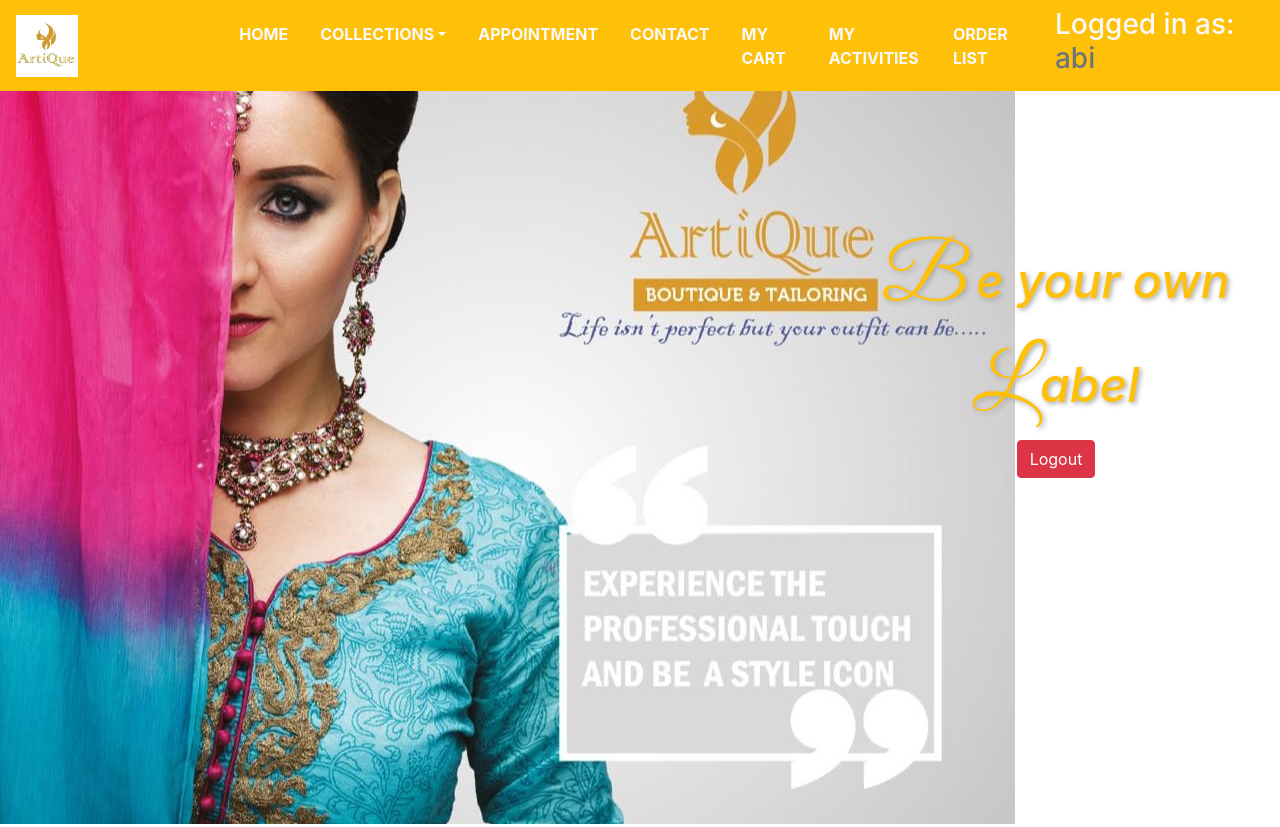
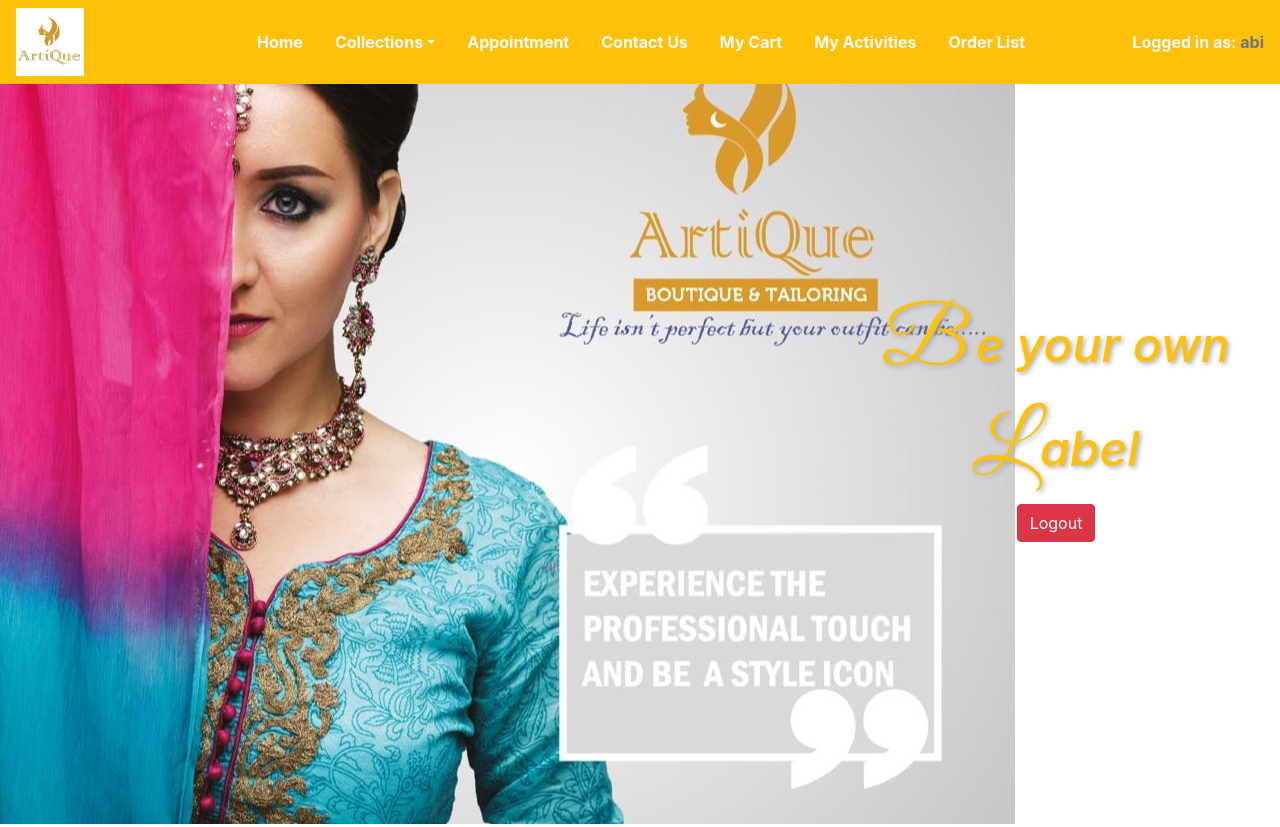
Before and after one commit to artique2020/ArtiquePortfolio, a Django app: page /artiquehome/ in a window 1280 px wide. Shown: the top 827 px of the page. Run offline with Django 3.2, Linux system fonts and the light colour scheme; a user stored in the database is signed in; data comes from the database, SQL or seed files in the repository; both versions use the stored data as it was after the commit; some libraries are stand-ins or nearby versions.

Commit message:
chnages given by sheetal

```diff
--- a/ArtiqueApp/forms.py
+++ b/ArtiqueApp/forms.py
@@ -10,4 +10,4 @@ class AppointForm(ModelForm):
 class SubscribeForm(ModelForm):
      class Meta:
         model = subscriber
-        fields = ['name', 'emailid','send_info']
+        fields = ['name', 'emailid','send_info','mobile']
--- a/ArtiqueApp/models.py
+++ b/ArtiqueApp/models.py
@@ -63,6 +63,7 @@ class subscriber(models.Model):
     name = models.CharField(max_length=500)
     emailid = models.CharField(max_length=500)
     send_info = models.BooleanField()
+    mobile = models.CharField(max_length=500,null= True)
 
     def __str__(self):
         return self.emailid
--- a/ArtiqueApp/templates/Base.html
+++ b/ArtiqueApp/templates/Base.html
@@ -48,37 +48,37 @@ footer{
 
         <div class="collapse navbar-collapse justify-content-between" id="nav">
             <ul class="navbar-nav">
-                <li class="nav-item"><a class="nav-link text-light text-uppercase font-weight-bold px-3" href="{% url 'artiquehome' %}">Home</a></li>
+                <li class="nav-item"><a class="nav-link text-light  font-weight-bold px-3" href="{% url 'artiquehome' %}">Home</a></li>
                 <li class="nav-item dropdown">
-                    <a class="nav-link text-light text-uppercase font-weight-bold px-3 dropdown-toggle" data-toggle="dropdown" role="menu" aria-haspopup="true" data-target="#navToggleCommercial" href="#">Collections</a>
+                    <a class="nav-link text-light  font-weight-bold px-3 dropdown-toggle" data-toggle="dropdown" role="menu" aria-haspopup="true" data-target="#navToggleCommercial" href="#">Collections</a>
                     <div class="dropdown-menu bg-warning" id="navToggleCommercial">
                          {% for prd in prodtyp%}
                         <a class="dropdown-item text-light"  href="{% url 'ourcollection' prd.id %}">{{ prd.name }}</a>
                         {% endfor %}
                     </div>
                 </li>
-                <li class="nav-item"><a class="nav-link text-light text-uppercase font-weight-bold px-3" href="{% url 'appointment' %}">Appointment</a></li>
-                <li class="nav-item"><a class="nav-link text-light text-uppercase font-weight-bold px-3" href="{% url 'contactus' %}">Contact</a></li>
+                <li class="nav-item"><a class="nav-link text-light  font-weight-bold px-3" href="{% url 'appointment' %}">Appointment</a></li>
+                <li class="nav-item"><a class="nav-link text-light  font-weight-bold px-3" href="{% url 'contactus' %}">Contact Us</a></li>
                 {% if user.is_authenticated %}
-                  <li class="nav-item"><a class="nav-link text-light text-uppercase font-weight-bold px-3" href="{% url 'mycart' 0 %}">My Cart</a></li>
+                  <li class="nav-item"><a class="nav-link text-light  font-weight-bold px-3" href="{% url 'mycart' 0 %}">My Cart</a></li>
                 {% endif%}
                 {% if user.is_authenticated  %}
-                  <li class="nav-item"><a class="nav-link text-light text-uppercase font-weight-bold px-3" href="{% url 'myactivities' %}">My Activities</a></li>
+                  <li class="nav-item"><a class="nav-link text-light  font-weight-bold px-3" href="{% url 'myactivities' %}">My Activities</a></li>
                 {% endif%}
                 {% if user.is_staff  %}
-                  <li class="nav-item"><a class="nav-link text-light text-uppercase font-weight-bold px-3" href="{% url 'OrderList' %}">Order List</a></li>
+                  <li class="nav-item"><a class="nav-link text-light  font-weight-bold px-3" href="{% url 'OrderList' %}">Order List</a></li>
                 {% endif%}
             </ul>
 
-          <form class="form-inline ml-3">
+          <form class="form-inline ml-5">
 
                 {% if user.is_authenticated %}
                 <div class="container-fluid">
                   <div class="row">
-                    <h3 class="text-light">Logged in as: <span class="text-secondary">{{ user.username }}</span>
+                    <h10 class="text-light font-weight-bold">Logged in as: <span class="text-secondary">{{ user.username }}</span>
                     <span>   </span>
 
-                    </h3>
+                    </h10>
                   </div>
                 </div>
 
--- a/ArtiqueApp/templates/Bootstrap.html
+++ b/ArtiqueApp/templates/Bootstrap.html
@@ -7,7 +7,7 @@
   <header >
     <div class="container-fluid banner">
 
-             <div class="row p-3">
+             <div class="row p-5">
             </div>
              <div class="row justify-content-center align-items-center">
                     <div class="row justify-content-center align-items-center">
@@ -103,8 +103,8 @@ available. We at Artique, give importance to the fit and finish of the dresses.
                         <div class="back">
                                 <div class="back-content">
                                     <h1 class="text-secondary font-italic common-title">Only for</h1>
-                                    <h3 class="mb-3">{{ prd.Current_Rate }}</h3>
-                                    <p><del>{{ prd.Previous_Rate }}</del></p>
+                                    <h3 class="mb-3">AED {{ prd.Current_Rate }}</h3>
+                                    <h4><del>{{ prd.Previous_Rate }}</del></h4>
                                     <a href="#" class="btn btn-outline-danger px-4">Add to Cart</a>
                                 </div>
                         </div>
@@ -124,8 +124,8 @@ available. We at Artique, give importance to the fit and finish of the dresses.
             <!-- title -->
             <div class="row">
                 <div class="col text-center mb-3">
-                    <h1 class="text-warning display-3">Customer Feedback</h1>
-                    <p class="text-muted my-4">Some of the Feedbacks given by our esteemed customers</p>
+                    <h1 class="text-warning display-3">Customer Testimonials</h1>
+
 
                 </div>
             </div>
--- a/ArtiqueApp/templates/Collections.html
+++ b/ArtiqueApp/templates/Collections.html
@@ -14,7 +14,7 @@
             <!-- title -->
             <div class="row">
                 <div class="col text-center py-3">
-                    <h1 class="text-secondary font-italic common-title">Our <span class="text-secondary font-italic common-title"> Collections</span></h1>
+                    <h1 class="text-secondary font-italic common-title">Our <span class="text-secondary font-italic common-title"> Collection</span></h1>
                 </div>
             </div>
             <!-- end of title -->
@@ -38,7 +38,7 @@
                                     <!--end of col-->
 
                                         <div class="col-auto">
-                                            <button class="btn btn-lg btn-warning" type="submit">Searchs</button>
+                                            <button class="btn btn-lg btn-warning" type="submit">Search</button>
                                         </div>
 
 
--- a/ArtiqueApp/templates/ContactUs.html
+++ b/ArtiqueApp/templates/ContactUs.html
@@ -21,9 +21,13 @@
               <input type="email" id="emailid" name="emailid" class="form-control my-2 p-2 input" placeholder="Email Address">
               <label for="emailid" class="label">Email Address</label>
             </div>
+            <div class="form-group py-4">
+              <input type="mobile" id="mobile" name="mobile" class="form-control my-2 p-2 input" placeholder="Mobile">
+              <label for="mobile" class="label">Mobile No.</label>
+            </div>
             <div class="form-group py-4 my-4">
               <input id="send_info" name="send_info" type="checkbox" checked>
-              <label for="send_info" class="text-white">Send Announcements</label>
+              <label for="send_info" class="text-white">I would like to receive updates</label>
             </div>
             <button type="submit" class="btn btn-block p-2 font-weight-bold text-uppercase submit-button">Subscribe</button>
           </form>
--- a/ArtiqueApp/templates/OrderList.html
+++ b/ArtiqueApp/templates/OrderList.html
@@ -26,7 +26,7 @@
             <form method="POST" action = "{% url 'cancelled' Cart.id %}">
                 {% csrf_token %}
                     {% if Cart.Status == 'InProgress' %}
-                        <div class="card-header bg-info text-light">
+                        <div class="card-header bg-warning text-light">
                     {% endif%}
 
                     {% if Cart.Status == 'Completed' %}
```
Also changed, not shown: ArtiqueApp/templates/Home.html (+9 -9 lines), ArtiqueApp/migrations/0021_subscriber_mobile.py (added), db.sqlite3.
